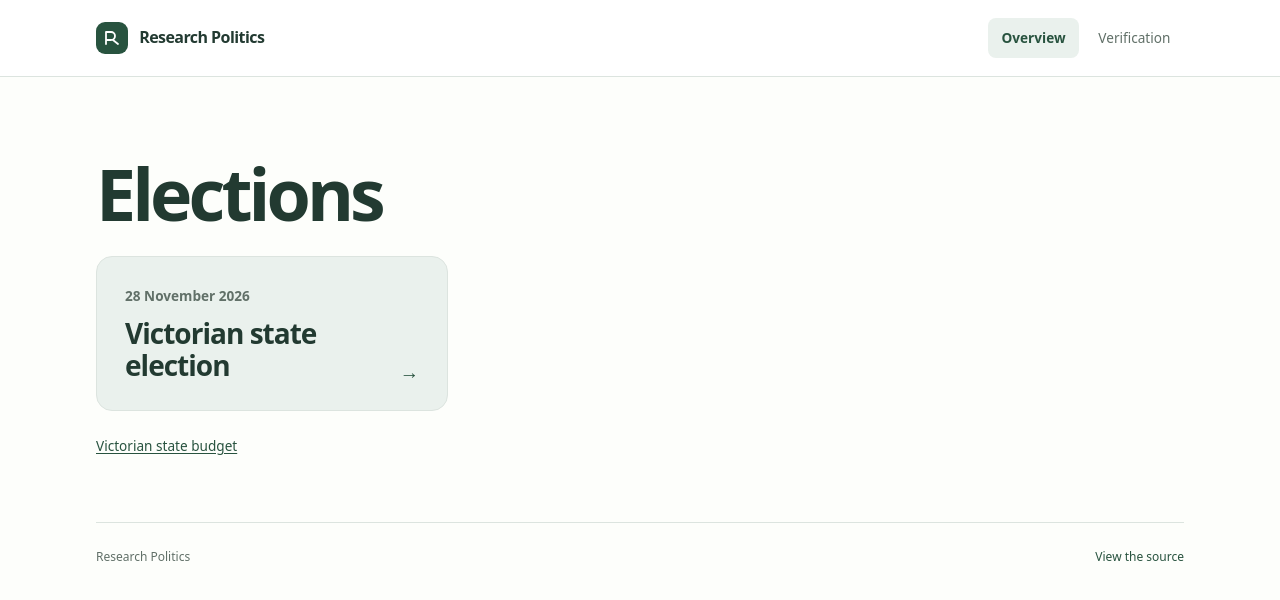
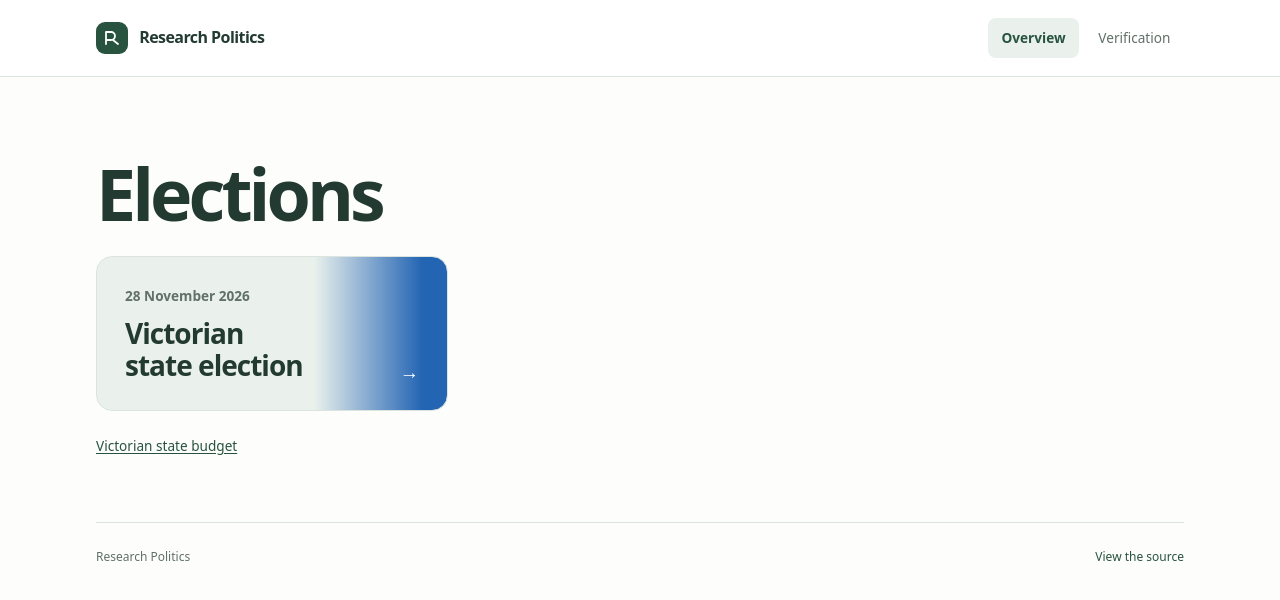
Before and after one commit to adludo/research-politics, a Next.js app: page / in a window 1280 px wide. Shown: the top 600 px of the page. Built offline with nearby package versions, Linux system fonts and the light colour scheme.

Commit message:
FEAT: give the victorian election tile a blue gradient

```diff
--- a/app/page.module.css
+++ b/app/page.module.css
@@ -35,4 +35,7 @@
 .tile time { grid-column: 1 / -1; color: var(--muted); font-size: .85rem; font-weight: 600; }
 .name { font-size: clamp(1.35rem, 2.5vw, 1.75rem); font-weight: 600; letter-spacing: -.035em; line-height: 1.15; }
 .arrow { color: var(--accent); font-size: 1.2rem; line-height: 1; }
+.coalitionTile { background: linear-gradient(to right, var(--surface-accent) 62%, #2364b3 93%); }
+.coalitionTile .name { max-inline-size: 70%; }
+.coalitionTile .arrow { color: var(--surface); }
 .budgetLink { display: inline-block; margin-top: 1.5rem; font-size: .85rem; }
--- a/app/page.tsx
+++ b/app/page.tsx
@@ -7,6 +7,7 @@ const elections = [
     name: 'Victorian state election',
     date: comparison.electionDateSupplied,
     href: '/elections/victoria-2026/',
+    tileStyle: styles.coalitionTile,
   },
 ];
 
@@ -22,9 +23,9 @@ export default function Home() {
     <main id="main" className={styles.home}>
       <h1>Elections</h1>
       <ul className={styles.elections}>
-        {elections.map(({ name, date, href }) => (
+        {elections.map(({ name, date, href, tileStyle }) => (
           <li key={href}>
-            <Link className={styles.tile} href={href}>
+            <Link className={`${styles.tile} ${tileStyle}`} href={href}>
               <time dateTime={date}>{electionDate.format(new Date(date))}</time>
               <span className={styles.name}>{name}</span>
               <span className={styles.arrow} aria-hidden="true">→</span>
```
